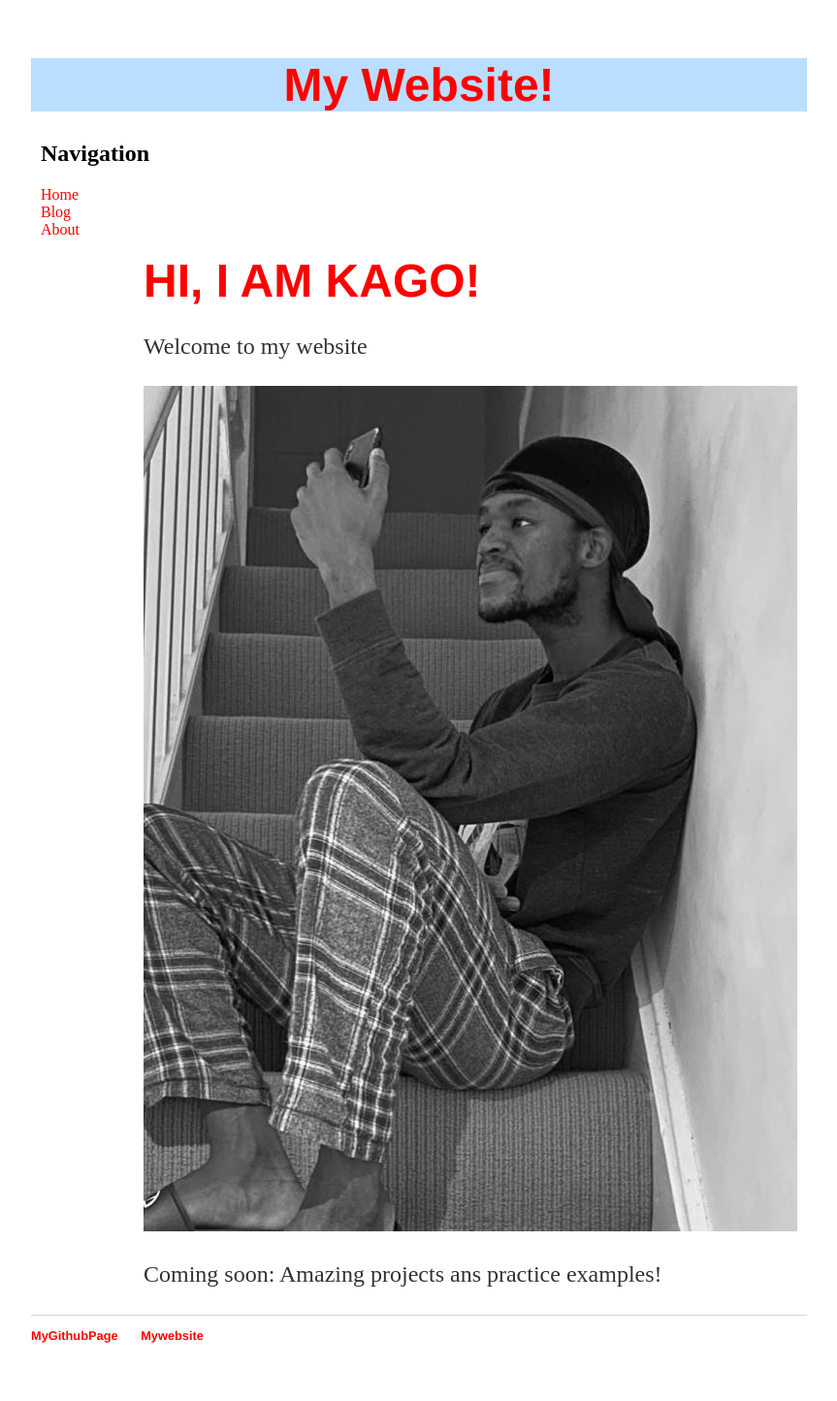
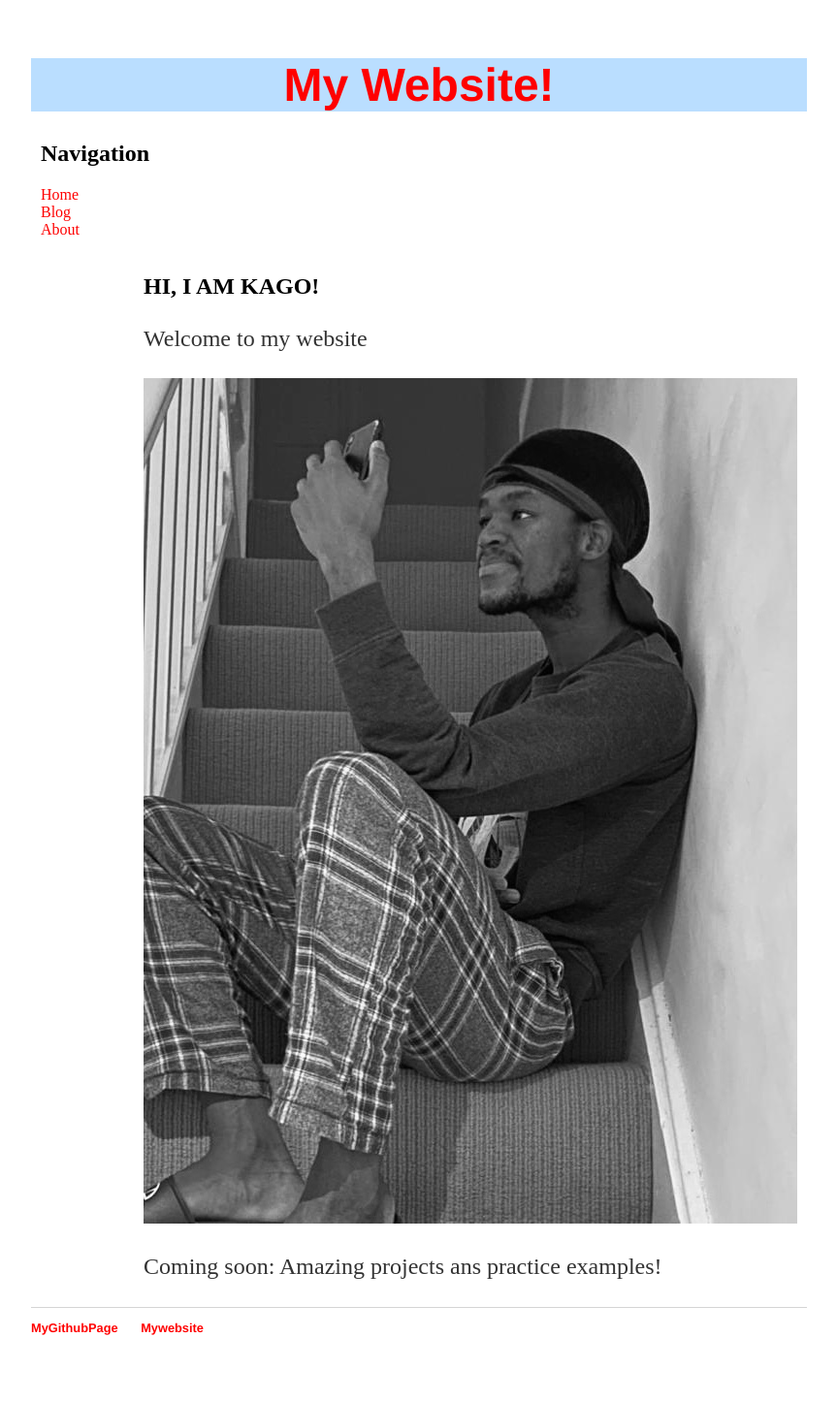
Before and after one commit to KagoPrezRantsho/KagoPrezRantsho.github.io, a Jekyll site: the page built from index.html, in a window 1280 px wide. Shown: the whole page at 97% size, without its empty margins (208-1071 px from the left). Built offline with Jekyll 4.4.1, drawn with Linux system fonts in a browser that asks for light colours.

Commit message:
Update index.html

```diff
--- a/index.html
+++ b/index.html
@@ -2,9 +2,7 @@
 layout: default
 title: Web Programming
 ---
-<div id="main">
-  <h1>HI, I AM KAGO!</h1>
-  <p>Welcome to my website</p>
-  <img src="C1DBE545-7929-4FD8-934D-B50221795ED3_1_105_c.jpeg" with="6px" alt="STAIRS PHOTO">
-  <p>Coming soon: Amazing projects ans practice examples!</p>
-</div>
+<h2>HI, I AM KAGO!</h2>
+<p>Welcome to my website</p>
+<img src="C1DBE545-7929-4FD8-934D-B50221795ED3_1_105_c.jpeg" with="6px" alt="STAIRS PHOTO">
+<p>Coming soon: Amazing projects ans practice examples!</p>
```
